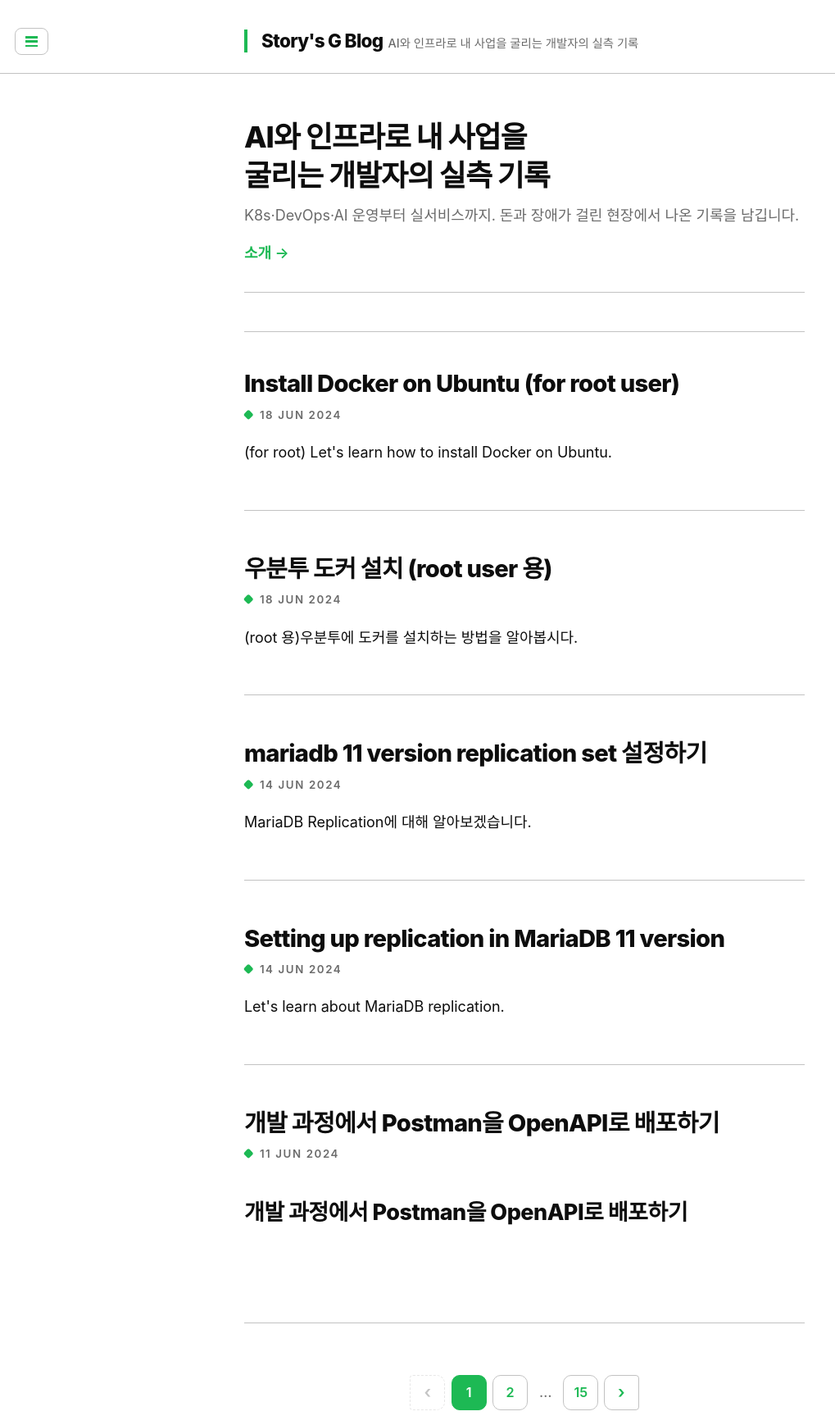
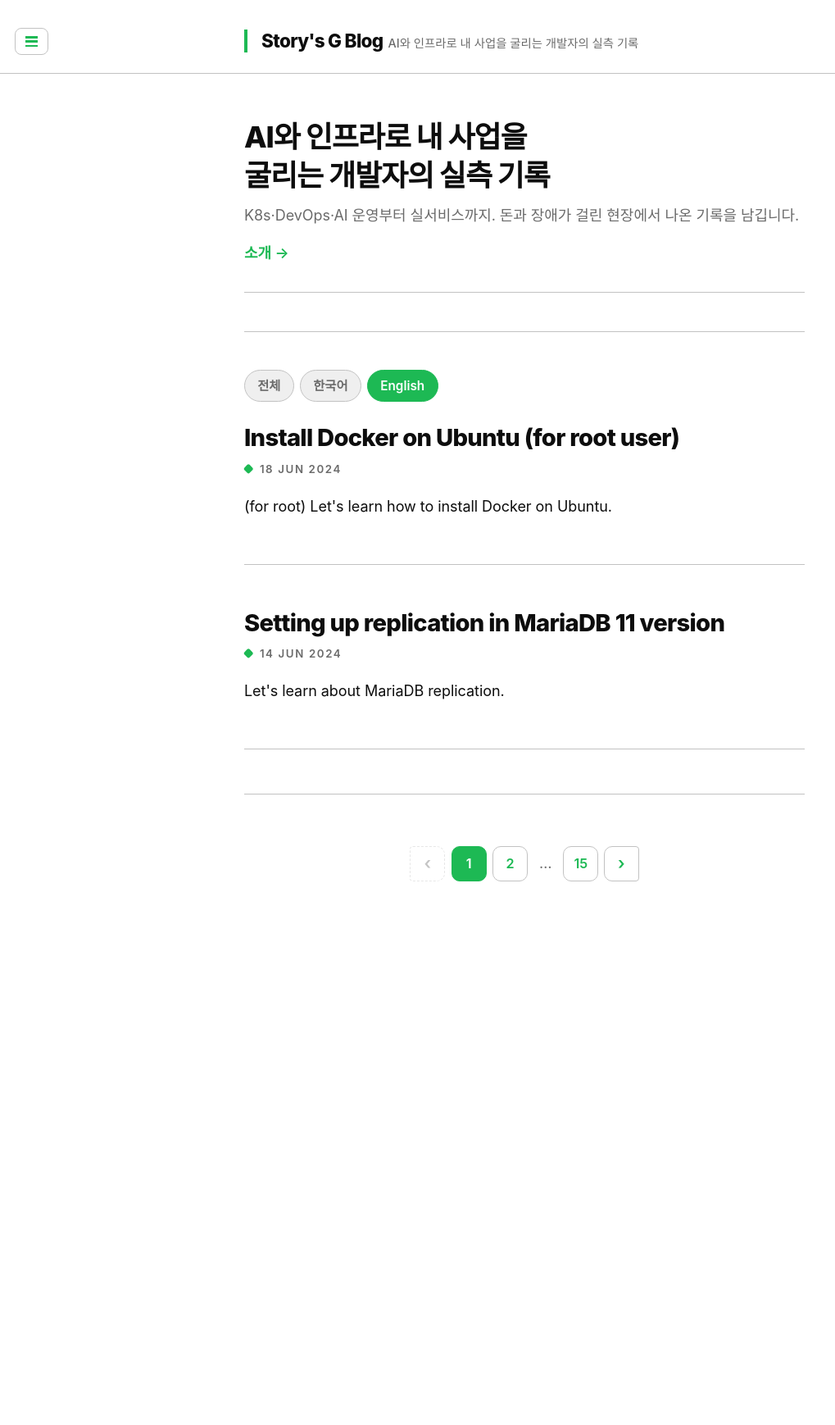
Before and after one commit to garam-park/garam-park.github.io, a Jekyll site: the page built from index.html, in a window 1280 px wide. Shown: the whole page at 82% size, without its empty margins (0-1019 px from the left). Built offline with Jekyll 4.4.1, drawn with Linux system fonts in a browser that asks for light colours; some web fonts are replaced; the list of posts is cut into pages by our own code; after the commit the page ends 1093 px from its top, so only the background shows below that.

Commit message:
홈에 한/영 언어 필터 토글 추가
같은 글의 한국어·영어 버전이 피드에 함께 노출되던 문제 대응.
각 글 data-lang 기준으로 페이지 이동 없이 즉시 필터링하고, 선택은
localStorage로 유지, 첫 진입 시 브라우저 언어로 기본값을 정한다.

```diff
--- /dev/null
+++ b/assets/js/lang-filter.js
@@ -0,0 +1,46 @@
+// 홈 글 목록의 한/영 언어 필터.
+// 각 글의 data-lang 속성을 기준으로 페이지 이동 없이 즉시 표시/숨김 한다.
+// 선택값은 localStorage에 저장해 페이지네이션 이동에도 유지하고,
+// 첫 진입 시에는 브라우저 언어로 기본 필터를 정한다(지원 외/감지 실패 시 전체).
+(function () {
+  var KEY = 'preferredLang';
+  var nav = document.querySelector('.lang-filter');
+  if (!nav) return;
+
+  var buttons = nav.querySelectorAll('.lang-filter-btn');
+  var posts = document.querySelectorAll('#post-list .post');
+  var empty = document.querySelector('.lang-filter-empty');
+
+  function isValid(v) { return v === 'all' || v === 'ko' || v === 'en'; }
+
+  function detectDefault() {
+    var saved = null;
+    try { saved = localStorage.getItem(KEY); } catch (e) {}
+    if (isValid(saved)) return saved;            // 사용자가 고른 값 우선
+
+    var lang = (navigator.language || navigator.userLanguage || '').toLowerCase();
+    if (lang.indexOf('ko') === 0) return 'ko';
+    if (lang.indexOf('en') === 0) return 'en';
+    return 'all';                                 // 지원 외 언어/감지 실패 → 전체
+  }
+
+  function apply(filter) {
+    var shown = 0;
+    posts.forEach(function (p) {
+      var match = filter === 'all' || p.getAttribute('data-lang') === filter;
+      p.hidden = !match;
+      if (match) shown++;
+    });
+    buttons.forEach(function (b) {
+      b.classList.toggle('is-active', b.getAttribute('data-filter') === filter);
+    });
+    if (empty) empty.hidden = shown !== 0;
+    try { localStorage.setItem(KEY, filter); } catch (e) {}
+  }
+
+  buttons.forEach(function (b) {
+    b.addEventListener('click', function () { apply(b.getAttribute('data-filter')); });
+  });
+
+  apply(detectDefault());
+})();
--- a/index.html
+++ b/index.html
@@ -10,9 +10,14 @@ title : Home
 </header>
 {% endif %}
 {% include ad.html %}
-<div class="posts">
+<nav class="lang-filter" aria-label="언어 필터">
+  <button type="button" class="lang-filter-btn is-active" data-filter="all">전체</button>
+  <button type="button" class="lang-filter-btn" data-filter="ko">한국어</button>
+  <button type="button" class="lang-filter-btn" data-filter="en">English</button>
+</nav>
+<div class="posts" id="post-list">
   {% for post in paginator.posts %}
-  <div class="post">
+  <div class="post" data-lang="{{ post.lang | default: 'ko' }}">
     <h1 class="post-title">
       <a href="{{ post.url }}">
         {{ post.title }}
@@ -24,6 +29,7 @@ title : Home
   </div>
   {% endfor %}
 </div>
+<p class="lang-filter-empty" hidden>이 페이지에는 선택한 언어의 글이 없습니다. 다른 페이지나 <strong>전체</strong>를 확인해 보세요.</p>
 {% include ad.html %}
 <nav class="pagination" aria-label="페이지 네비게이션">
   {% comment %} 이전(최신 방향) {% endcomment %}
@@ -69,3 +75,5 @@ title : Home
     <span class="pagination-item nav-next is-disabled" aria-hidden="true">›</span>
   {% endif %}
 </nav>
+
+<script src="/assets/js/lang-filter.js"></script>
--- a/public/css/modern.css
+++ b/public/css/modern.css
@@ -359,6 +359,37 @@ a.sidebar-nav-item:focus {
 }
 
 /* ----------------------------------------------------------------------------
+ * 언어 필터 토글 (홈) — data-lang 기반 클라이언트 필터
+ * ------------------------------------------------------------------------- */
+.lang-filter {
+  display: flex;
+  gap: .4rem;
+  margin-bottom: 1.5rem;
+}
+.lang-filter-btn {
+  font: inherit;
+  font-size: .85rem;
+  font-weight: 600;
+  padding: .3rem .85rem;
+  color: var(--color-subtext);
+  background: var(--color-section);
+  border: 1px solid var(--color-border);
+  border-radius: 999px;
+  cursor: pointer;
+  transition: color .15s ease, background-color .15s ease, border-color .15s ease;
+}
+.lang-filter-btn:hover { color: var(--color-text); }
+.lang-filter-btn.is-active {
+  color: var(--color-on-dark);
+  background: var(--color-accent);
+  border-color: var(--color-accent);
+}
+.lang-filter-empty {
+  padding: 1.5rem 0;
+  color: var(--color-subtext);
+}
+
+/* ----------------------------------------------------------------------------
  * 포스트 목록 / 본문
  * ------------------------------------------------------------------------- */
 .page-title,
```
